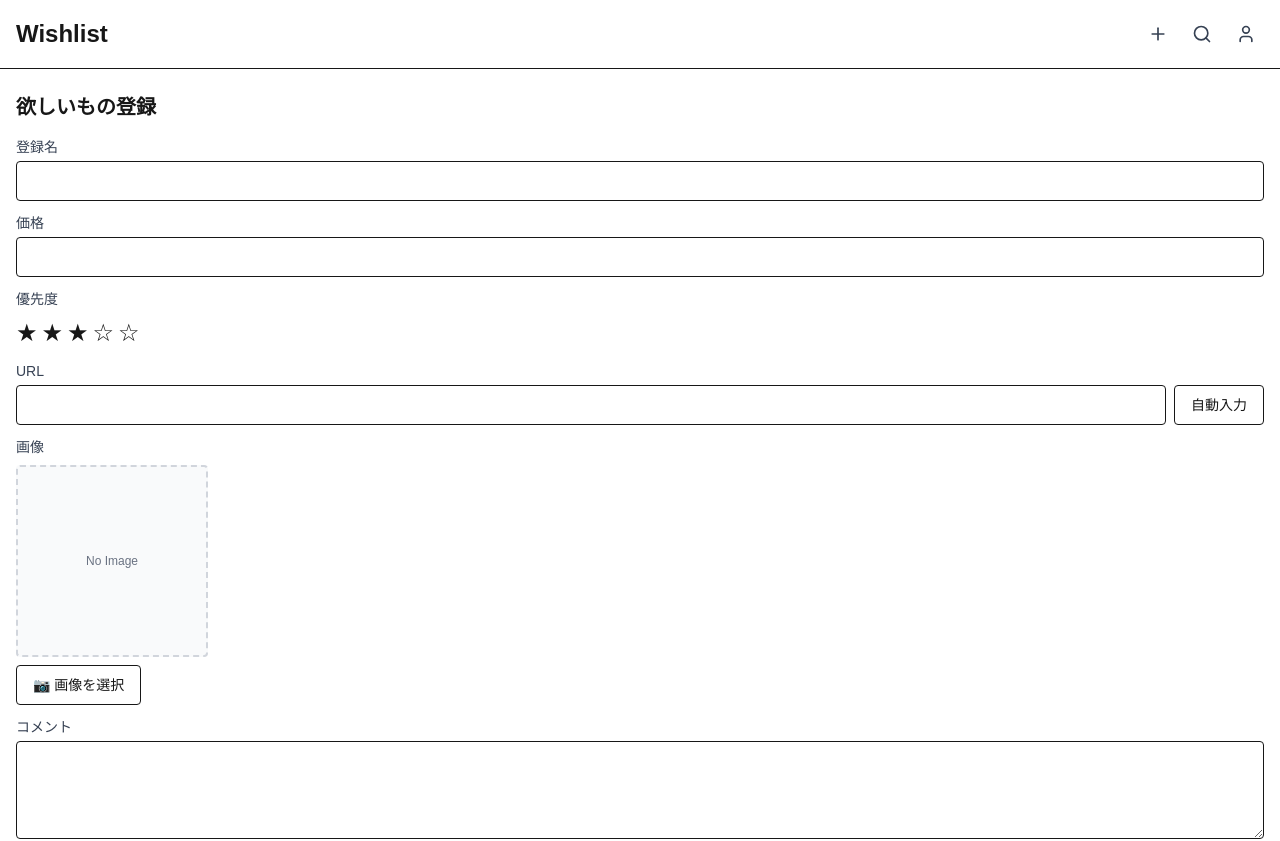
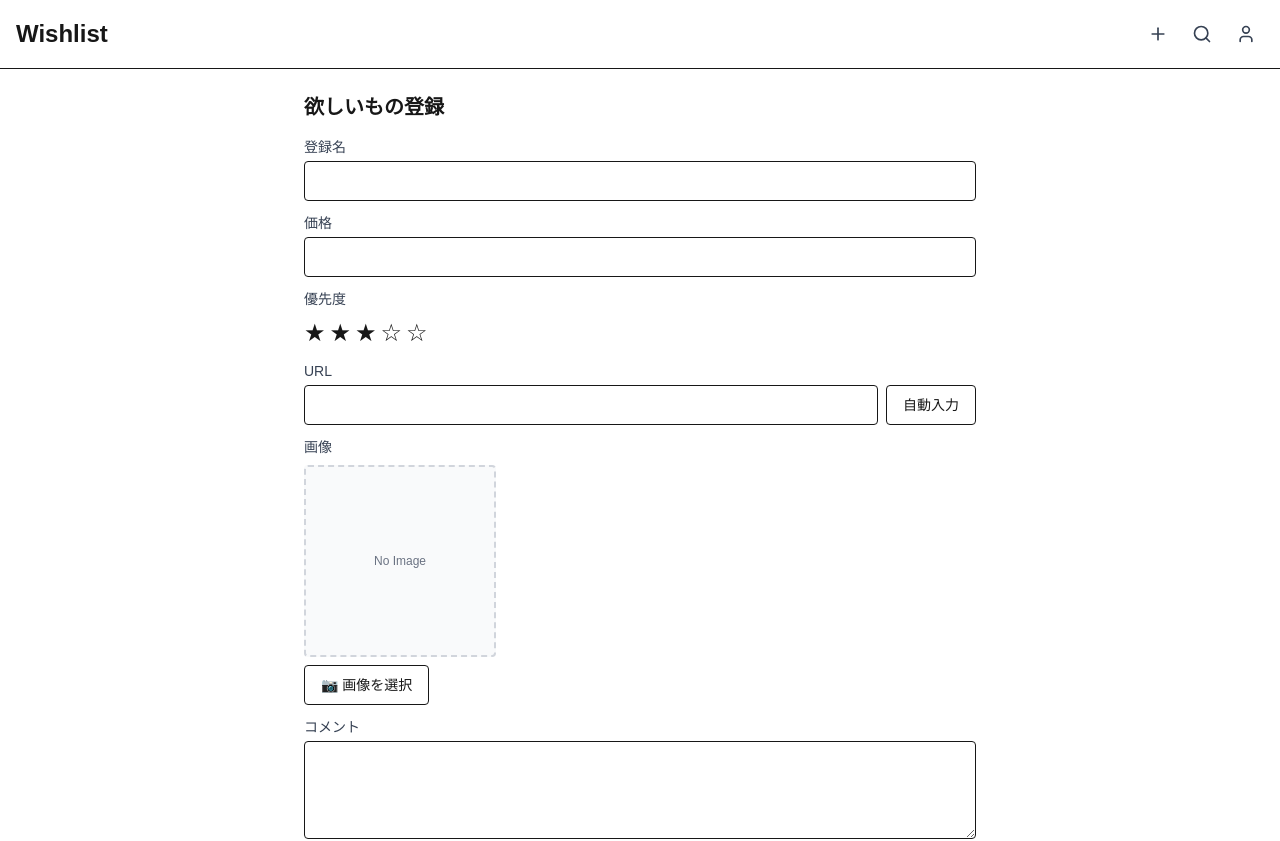
Before and after one commit to Hiromu-shink/wishlist-app, a Next.js app: page /new in a window 1280 px wide. Shown: the top 841 px of the page. Built offline with nearby package versions, Linux system fonts and the light colour scheme.

Commit message:
fix : max-w-2xl

```diff
--- a/src/app/item/[id]/page.tsx
+++ b/src/app/item/[id]/page.tsx
@@ -265,11 +265,12 @@ export default function ItemDetailPage() {
   }
 
   return (
-    <div className="container mx-auto px-4 py-6 space-y-6">
-      {breadcrumbItems.length > 0 && (
-        <Breadcrumb items={breadcrumbItems} />
-      )}
-      {!editing ? (
+    <div className="container mx-auto px-4 py-6">
+      <div className="max-w-2xl mx-auto space-y-6">
+        {breadcrumbItems.length > 0 && (
+          <Breadcrumb items={breadcrumbItems} />
+        )}
+        {!editing ? (
         <div className="space-y-4">
           <h1 className="text-2xl font-semibold break-words">{item.name}</h1>
 
@@ -522,6 +523,7 @@ export default function ItemDetailPage() {
           </div>
         </form>
       )}
+      </div>
     </div>
   );
 }
--- a/src/app/new/page.tsx
+++ b/src/app/new/page.tsx
@@ -158,8 +158,9 @@ export default function NewPage() {
 
   return (
     <div className="container mx-auto px-4 py-6">
-      <h1 className="text-xl font-semibold mb-4">欲しいもの登録</h1>
-      <form className="space-y-5 text-sm" onSubmit={onSubmit}>
+      <div className="max-w-2xl mx-auto">
+        <h1 className="text-xl font-semibold mb-4">欲しいもの登録</h1>
+        <form className="space-y-5 text-sm" onSubmit={onSubmit}>
         <div className="space-y-3">
           <div>
             <label htmlFor="name" className="block font-medium text-gray-700">登録名</label>
@@ -329,6 +330,7 @@ export default function NewPage() {
           </button>
         </div>
       </form>
+      </div>
     </div>
   );
 }
```
